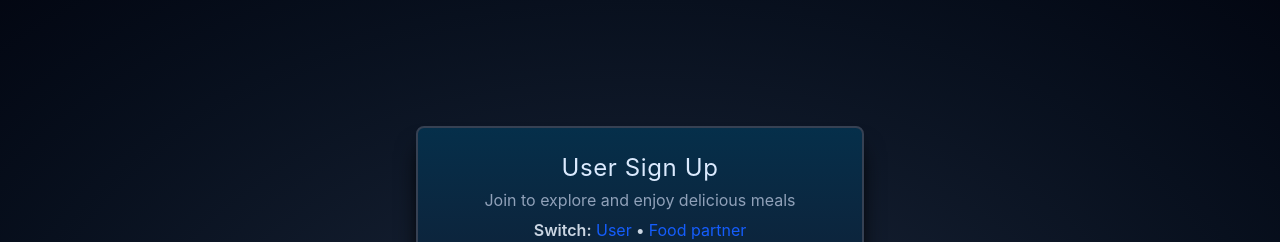
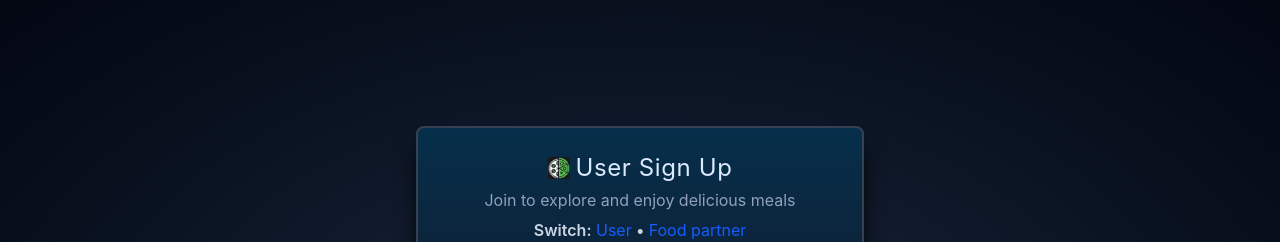
Before and after one commit to krpranav7/FoodReels, a React (Vite) app in the folder frontend/: page /user/register in a window 1280 px wide. Shown: the top 242 px of the page. Built offline with nearby package versions, Linux system fonts and the light colour scheme; no server answers.

Commit message:
Add app logo to auth routes

```diff
--- a/frontend/src/pages/auth/FoodPartnerLogin.jsx
+++ b/frontend/src/pages/auth/FoodPartnerLogin.jsx
@@ -35,8 +35,9 @@ const FoodPartnerLogin = () => {
         <div className='min-h-dvh flex justify-center items-center py-8 px-4 bg-radial from-slate-800 to-gray-950'>
             <div className='bg-linear-to-b from-sky-950 via-slate-900 to-gray-900 w-full max-w-md px-6 py-6 rounded-lg border-2 border-solid border-gray-700 shadow-xl shadow-black'>
                 <header className='text-center'>
-                    <h1 className='text-blue-100 text-2xl tracking-wide mb-1'>
-                        Parner Login
+                    <h1 className='flex items-center justify-center text-blue-100 text-2xl tracking-wide mb-1'>
+                        <img src="/favicon-2.png" alt="" className="inline-block w-5.5 h-5.5 mr-1.5 pb- align-middle"/>
+                        User Sign Up
                     </h1>
                     <p className='text-slate-400 mb-1.5'>
                         Access your dashboard and manage orders
--- a/frontend/src/pages/auth/FoodPartnerRegister.jsx
+++ b/frontend/src/pages/auth/FoodPartnerRegister.jsx
@@ -44,7 +44,8 @@ const FoodPartnerRegister = () => {
         <div className='min-h-dvh flex justify-center items-center py-8 px-4 bg-radial from-slate-800 to-gray-950'>
             <div className='bg-linear-to-b from-sky-950 via-slate-900 to-gray-900 w-full max-w-md px-6 py-6 rounded-lg border-2 border-solid border-gray-700 shadow-xl shadow-black'>
                 <header className='text-center'>
-                    <h1 className='text-blue-100 text-2xl tracking-wide mb-1'>
+                    <h1 className='flex items-center justify-center text-blue-100 text-2xl tracking-wide mb-1'>
+                        <img src="/favicon-2.png" alt="" className="inline-block w-5.5 h-5.5 mr-1.5 pb- align-middle"/>
                         Partner Sign Up
                     </h1>
                     <p className='text-slate-400 mb-1.5'>
--- a/frontend/src/pages/auth/UserRegister.jsx
+++ b/frontend/src/pages/auth/UserRegister.jsx
@@ -60,8 +60,9 @@ const UserRegister = () => {
         <div className='min-h-dvh flex justify-center items-center py-8 px-4 bg-radial from-slate-800 to-gray-950'>
             <div className='bg-linear-to-b from-sky-950 via-slate-900 to-gray-900 w-full max-w-md px-6 py-6 rounded-lg border-2 border-solid border-gray-700 shadow-xl shadow-black'>
                 <header className='text-center'>
-                    <h1 className='text-blue-100 text-2xl tracking-wide mb-1'>
-                    User Sign Up
+                    <h1 className='flex items-center justify-center text-blue-100 text-2xl tracking-wide mb-1'>
+                        <img src="/favicon-2.png" alt="" className="inline-block w-5.5 h-5.5 mr-1.5 pb- align-middle"/>
+                        User Sign Up
                     </h1>
                     <p className='text-slate-400 mb-1.5'>
                         Join to explore and enjoy delicious meals
--- a/frontend/src/pages/auth/userLogin.jsx
+++ b/frontend/src/pages/auth/userLogin.jsx
@@ -57,7 +57,8 @@ const UserLogin = () => {
         <div className='min-h-dvh flex justify-center items-center py-8 px-4 bg-radial from-slate-800 to-gray-950'>
             <div className='bg-linear-to-b from-sky-950 via-slate-900 to-gray-900 w-full max-w-md px-6 py-6 rounded-lg border-2 border-solid border-gray-700 shadow-xl shadow-black'>
                 <header className='text-center'>
-                    <h1 className='text-blue-100 text-2xl tracking-wide mb-1'>
+                    <h1 className='flex items-center justify-center text-blue-100 text-2xl tracking-wide mb-1'>
+                        <img src="/favicon-2.png" alt="" className="inline-block w-5.5 h-5.5 mr-1.5 pb- align-middle"/>
                         User Login
                     </h1>
                     <p className='text-slate-400 mb-1.5'>
```
